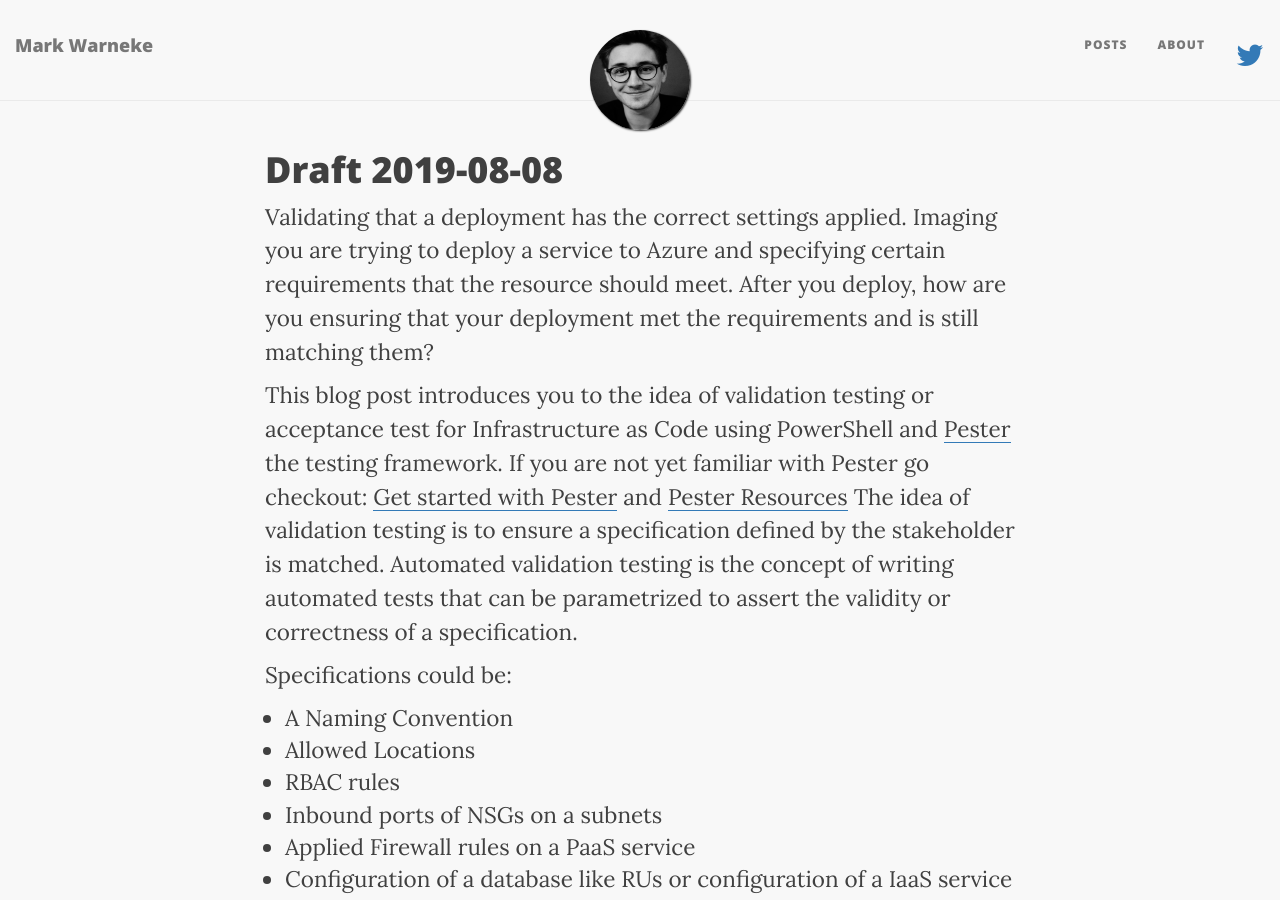
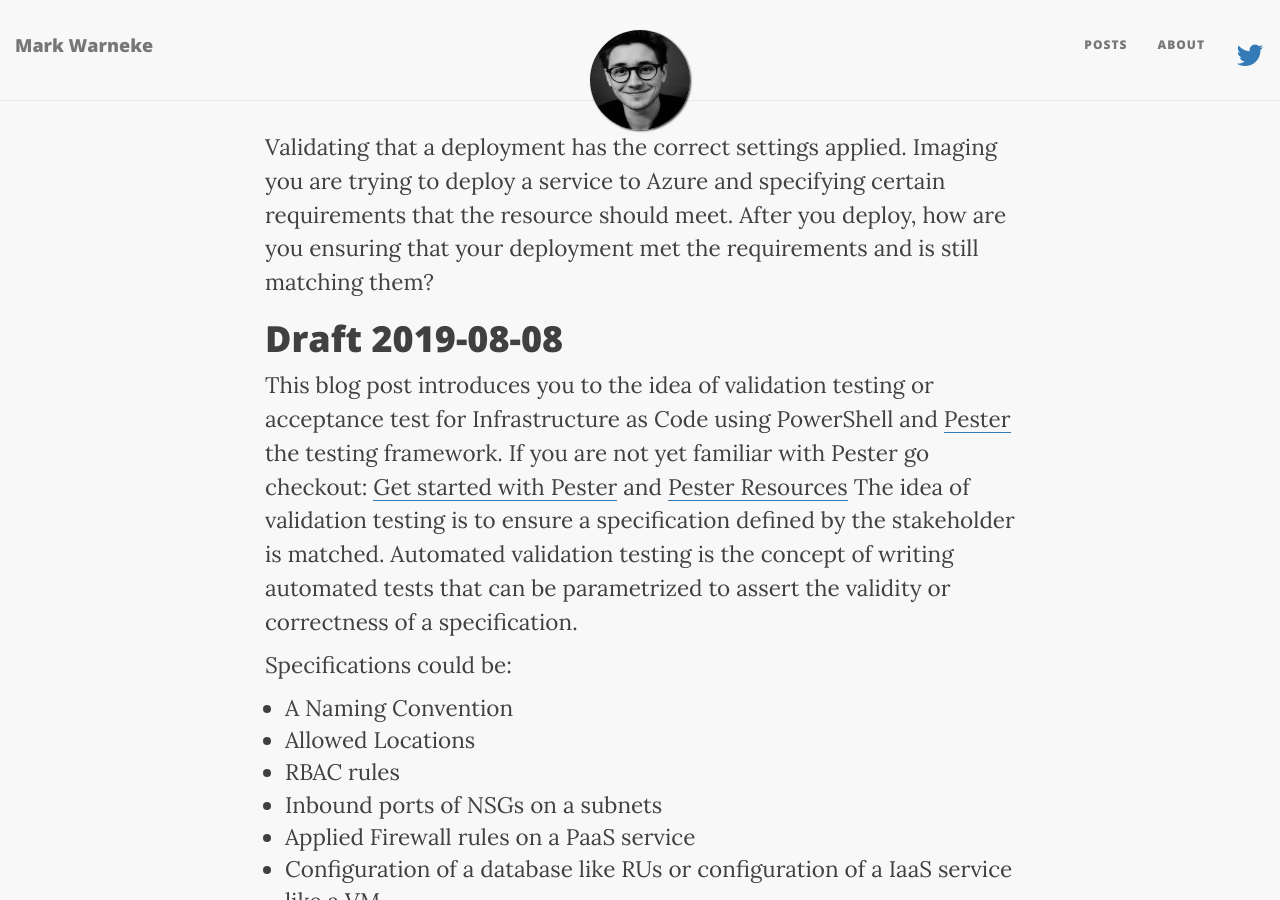
Before and after one commit to MarkWarneke/markwarneke.github.io, a Jekyll site: the page built from _posts/2019-08-08-acceptance-test-infrastructure-as-code.md, in a window 1280 px wide and 900 px high. Built offline with Jekyll 4.4.1, drawn with Linux system fonts in a browser that asks for light colours; nearby versions of some CDN libraries; comment, search, counter and statistics services are not loaded; some of the changed lines change nothing that is shown.

Commit message:
change title

```diff
--- a/_posts/2019-08-08-acceptance-test-infrastructure-as-code.md
+++ b/_posts/2019-08-08-acceptance-test-infrastructure-as-code.md
@@ -1,9 +1,9 @@
 ---
 layout: post
 title: DRAFT: Acceptance Tests for Infrastructure as Code
-subtitle: for Azure Resources using Pester
+subtitle:
 bigimg: /img/work.jpg
-image: "/img/nasa.jpg"
+image: "/img/work.jpg"
 gh-repo: MarkWarneke/Az.Test
 gh-badge: [star, follow]
 tags: [test, powershell, arm]
@@ -11,11 +11,11 @@
 published: true
 ---
 
-# Draft 2019-08-08
-
 Validating that a deployment has the correct settings applied.
 Imaging you are trying to deploy a service to Azure and specifying certain requirements that the resource should meet.
 After you deploy, how are you ensuring that your deployment met the requirements and is still matching them?
+
+# Draft 2019-08-08
 
 This blog post introduces you to the idea of validation testing or acceptance test for Infrastructure as Code using PowerShell and [Pester](https://github.com/pester/Pester) the testing framework.
 If you are not yet familiar with Pester go checkout: [Get started with Pester](https://www.powershellmagazine.com/2014/03/12/get-started-with-pester-powershell-unit-testing-framework/) and [Pester Resources](https://github.com/pester/Pester/wiki/Articles-and-other-resources)
```
